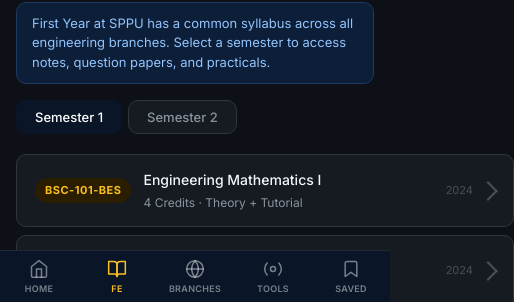
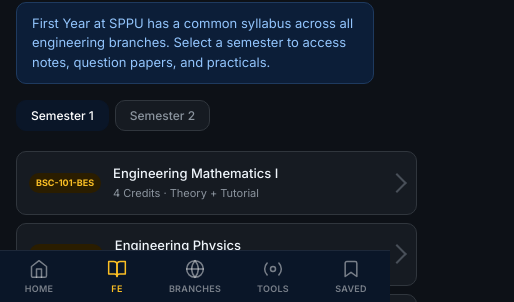
Before and after one commit to adityalawande17/sppu-study-hub-v3, a React (Vite) app: page /first-year in a window 390 px wide. Shown: the part 542-844 px from the top of the page, 514 px wide, since content can reach past the window. Built offline with nearby package versions, Linux system fonts and the light colour scheme; no server answers.

Commit message:
Fix Branch Page with Responsive Design

```diff
--- a/src/components/SubjectItem.jsx
+++ b/src/components/SubjectItem.jsx
@@ -54,6 +54,7 @@
       >
         {subject.updated && (
           <span
+            className="hide-sm"
             style={{
               fontSize: 11,
               color: "var(--text-4)",
--- a/src/pages/BranchDetail.jsx
+++ b/src/pages/BranchDetail.jsx
@@ -114,6 +114,7 @@
           </div>
           <div>
             <h1
+              className="branch-page-title"
               style={{
                 fontFamily: "'DM Serif Display', serif",
                 fontSize: 26,
--- a/src/styles/global.css
+++ b/src/styles/global.css
@@ -882,4 +882,32 @@
   body {
     padding-bottom: 64px;
   }
+
+  /* Subject list on branch pages */
+  .subject-item {
+    padding: 11px 12px;
+    gap: 8px;
+  }
+  .subject-code {
+    font-size: 9px;
+    padding: 3px 7px;
+    letter-spacing: 0;
+  }
+  .subject-name {
+    font-size: 13px;
+  }
+  .subject-credits {
+    font-size: 11px;
+  }
+
+  /* Branch page header */
+  .branch-page-title {
+    font-size: 20px !important;
+  }
+
+  /* Sem tabs */
+  .sem-tab {
+    padding: 7px 14px;
+    font-size: 12px;
+  }
 }
```
